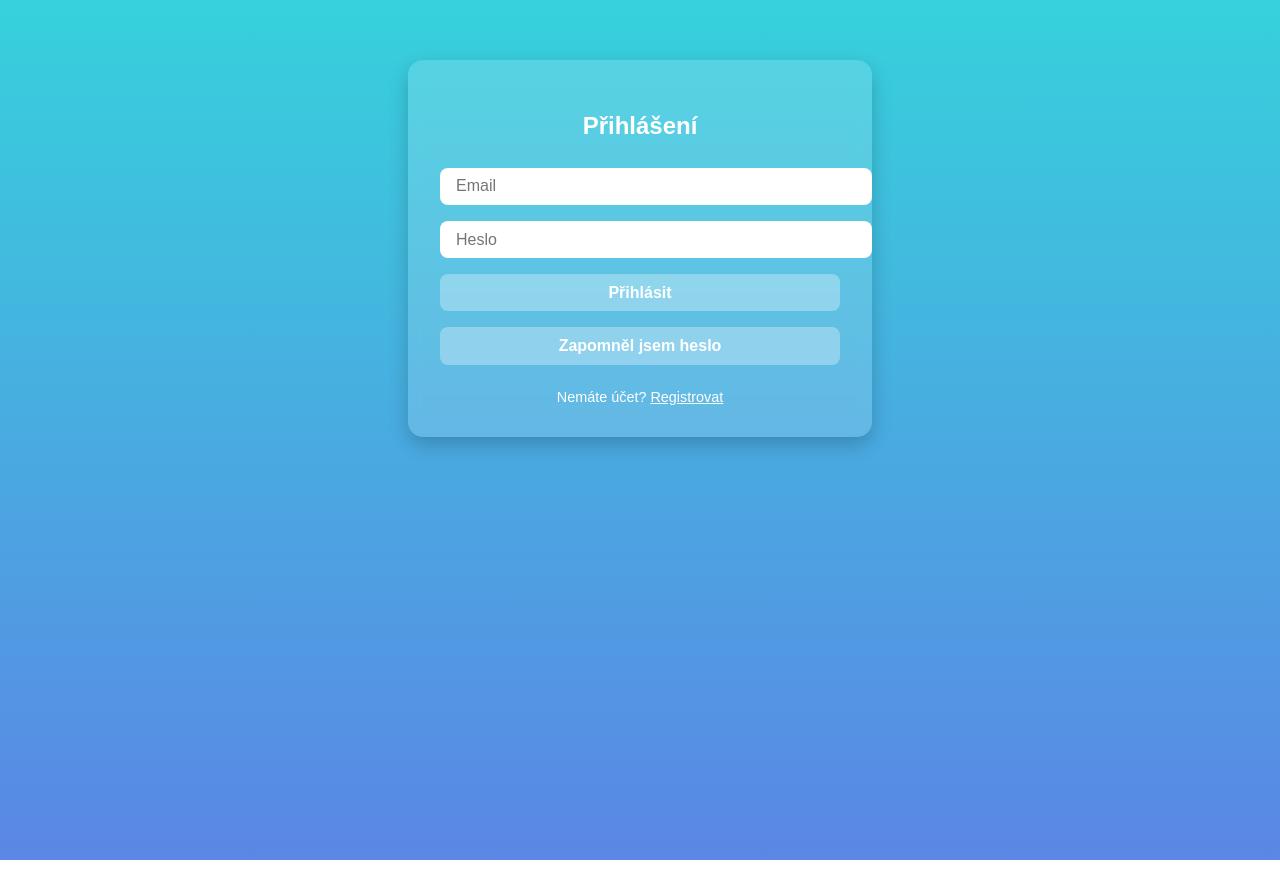
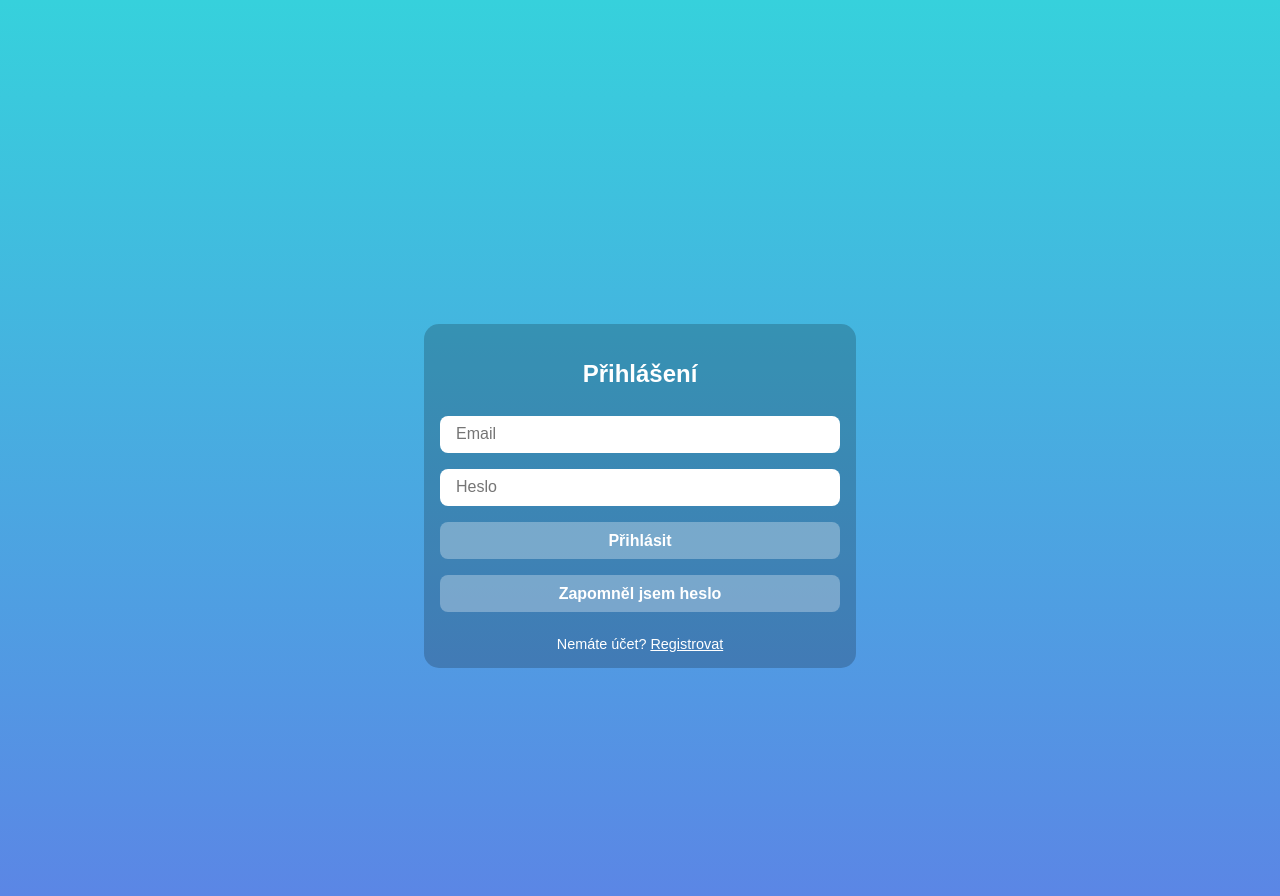
Before and after one commit to igelithromada/run-challange, a Next.js app: page /login in a window 1280 px wide. Before the commit the page ends 860 px from the top, so only its background shows below. Built offline with nearby package versions, Linux system fonts and the light colour scheme; no server answers.

Commit message:
Update page.tsx

```diff
--- a/app/login/page.tsx
+++ b/app/login/page.tsx
@@ -67,20 +67,17 @@ export default function LoginPage() {
       background: "var(--main-gradient, linear-gradient(180deg, #36D1DC, #5B86E5))",
       display: "flex",
       justifyContent: "center",
-      alignItems: "flex-start",
-      paddingTop: "60px",
+      alignItems: "flex-start", // Změna: dlaždice výše
+      flexDirection: "column",
       color: "white",
-      fontFamily: "'Poppins', sans-serif"
+      fontFamily: "'Poppins', sans-serif",
+      paddingTop: "6rem" // Posun od vrchu
     }}>
-      <div style={{
+      <div className="tile" style={{
         maxWidth: "400px",
         width: "90%",
         textAlign: "center",
-        background: "rgba(255,255,255,0.15)",
-        padding: "2rem",
-        borderRadius: "15px",
-        boxShadow: "0 8px 20px rgba(0,0,0,0.2)",
-        backdropFilter: "blur(6px)"
+        margin: "0 auto"
       }}>
         <h2>
           {zobrazeni === "login" && "Přihlášení"}
@@ -92,10 +89,10 @@ export default function LoginPage() {
           <>
             <input type="email" placeholder="Email" value={email}
               onChange={(e) => setEmail(e.target.value)}
-              style={inputStyle} />
+              style={inputStyle} /><br />
             <input type="password" placeholder="Heslo" value={heslo}
               onChange={(e) => setHeslo(e.target.value)}
-              style={inputStyle} />
+              style={inputStyle} /><br />
             <button onClick={handleLogin} style={buttonStyle}>Přihlásit</button>
             <button onClick={handleForgotPassword} style={buttonStyle}>Zapomněl jsem heslo</button>
             <div style={{ marginTop: "1rem", fontSize: "0.9rem" }}>
@@ -111,7 +108,7 @@ export default function LoginPage() {
           <>
             <input type="text" placeholder="Registrační kód" value={kod}
               onChange={(e) => setKod(e.target.value)}
-              style={inputStyle} />
+              style={inputStyle} /><br />
             <button onClick={handleZkontrolovatKod} style={buttonStyle}>Potvrdit</button>
             <div style={{ marginTop: "1rem", fontSize: "0.9rem" }}>
               <span onClick={() => setZobrazeni("login")} style={{ cursor: "pointer", textDecoration: "underline" }}>
@@ -125,13 +122,13 @@ export default function LoginPage() {
           <>
             <input type="email" placeholder="Email" value={email}
               onChange={(e) => setEmail(e.target.value)}
-              style={inputStyle} />
+              style={inputStyle} /><br />
             <input type="password" placeholder="Heslo" value={heslo}
               onChange={(e) => setHeslo(e.target.value)}
-              style={inputStyle} />
+              style={inputStyle} /><br />
             <input type="password" placeholder="Potvrzení hesla" value={potvrzeniHesla}
               onChange={(e) => setPotvrzeniHesla(e.target.value)}
-              style={inputStyle} />
+              style={inputStyle} /><br />
             <button onClick={handleRegister} style={buttonStyle}>Registrovat</button>
             <div style={{ marginTop: "1rem", fontSize: "0.9rem" }}>
               <span onClick={() => setZobrazeni("login")} style={{ cursor: "pointer", textDecoration: "underline" }}>
@@ -154,12 +151,13 @@ const inputStyle: React.CSSProperties = {
   outline: "none",
   margin: "0.5rem 0",
   width: "100%",
-  fontSize: "1rem"
+  fontSize: "1rem",
+  boxSizing: "border-box"
 };
 
 const buttonStyle: React.CSSProperties = {
   width: "100%",
-  padding: "0.6rem",
+  padding: "0.6rem 1rem",
   margin: "0.5rem 0",
   background: "rgba(255,255,255,0.3)",
   color: "white",
@@ -168,5 +166,6 @@ const buttonStyle: React.CSSProperties = {
   fontWeight: "bold",
   fontSize: "1rem",
   cursor: "pointer",
-  transition: "0.3s"
+  transition: "0.3s",
+  boxSizing: "border-box"
 };
```
